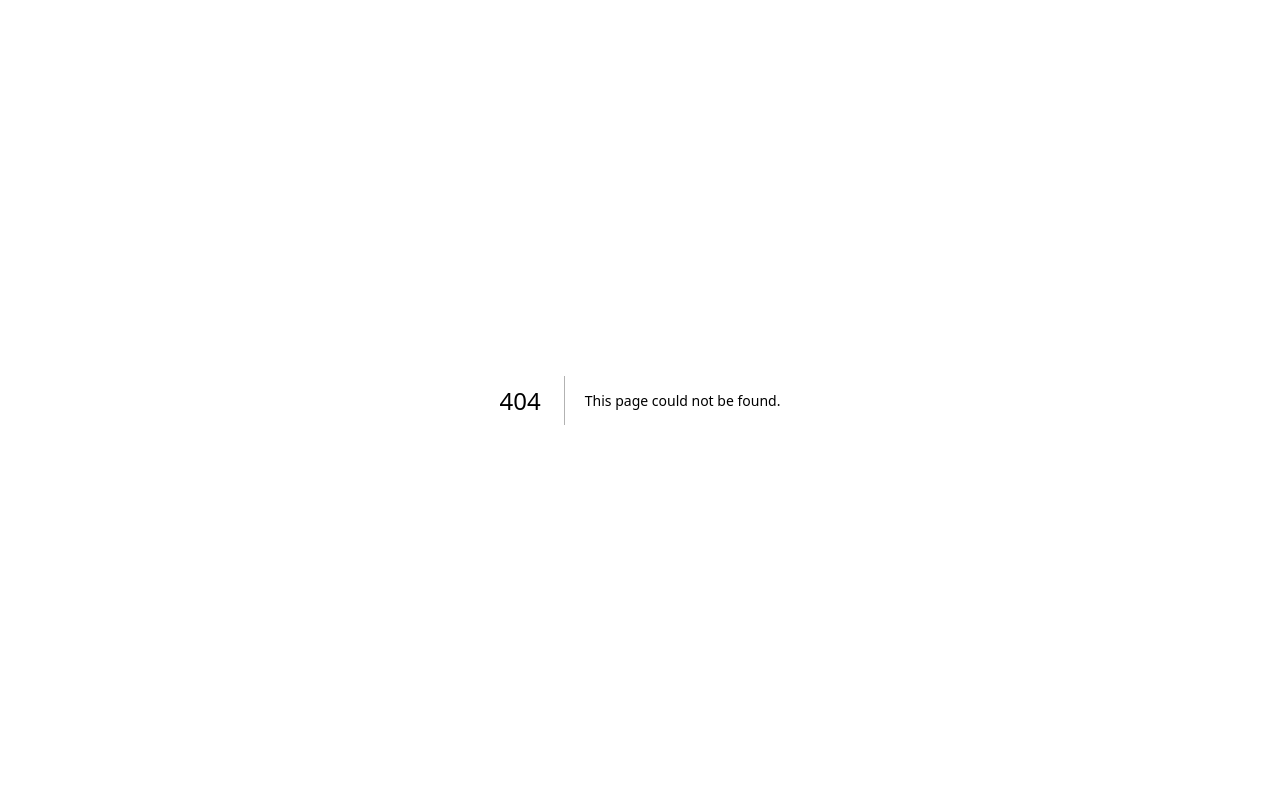
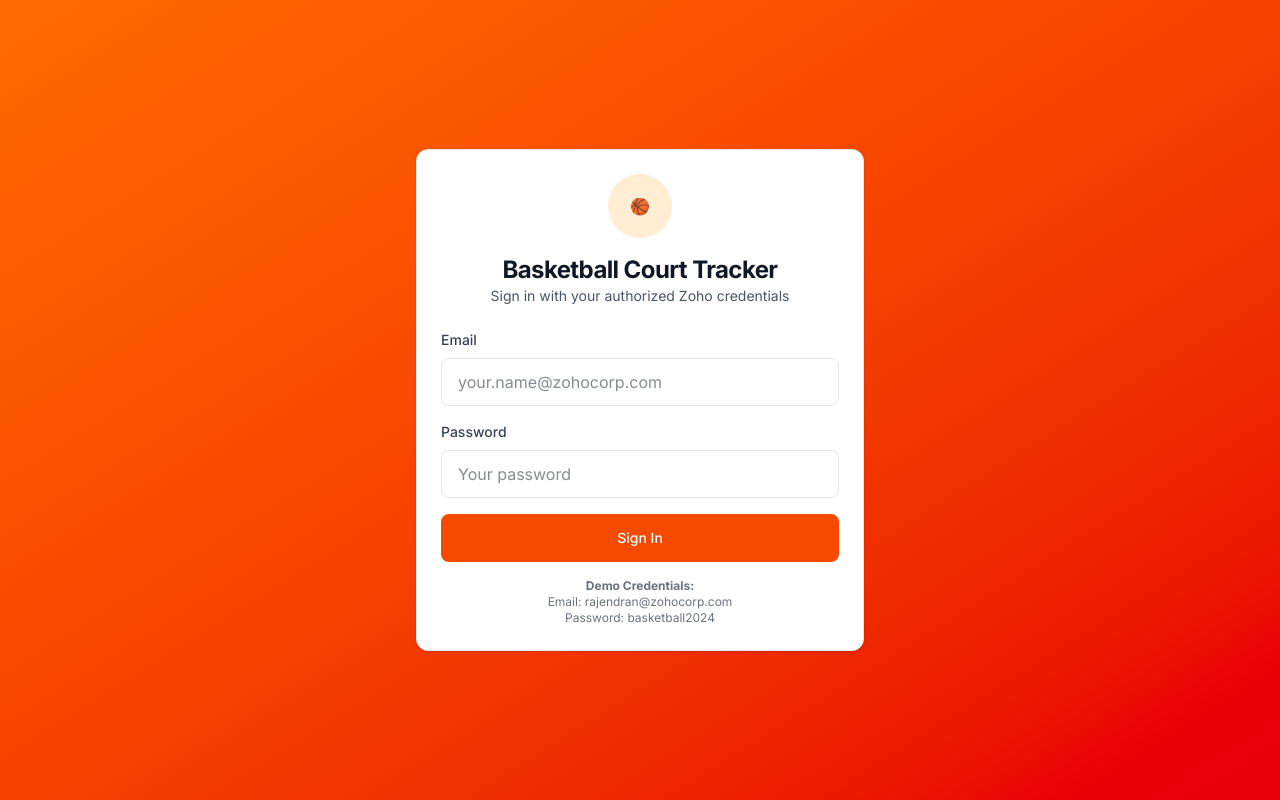
Before and after one commit to zohoschools2022/basketball-tracker, a Next.js app: page /auth/admin-login in a window 1280 px wide. Before the commit this address had no page. Built offline with nearby package versions, Linux system fonts and the light colour scheme.

Commit message:
Add pragmatic admin-managed authentication as OAuth alternative

```diff
--- /dev/null
+++ b/src/app/auth/admin-login/page.tsx
@@ -0,0 +1,131 @@
+'use client'
+
+import { useState } from 'react'
+import { useRouter } from 'next/navigation'
+import { Card, CardContent, CardDescription, CardHeader, CardTitle } from '@/components/ui/card'
+import { Button } from '@/components/ui/button'
+
+const AUTHORIZED_USERS = [
+  { email: 'rajendran@zohocorp.com', name: 'Rajendran D', password: 'basketball2024' },
+  { email: 'admin@zohocorp.com', name: 'Admin User', password: 'admin2024' },
+  // Add more authorized users here
+]
+
+export default function AdminLogin() {
+  const [email, setEmail] = useState('')
+  const [password, setPassword] = useState('')
+  const [loading, setLoading] = useState(false)
+  const [error, setError] = useState('')
+  const router = useRouter()
+
+  const handleLogin = async (e: React.FormEvent) => {
+    e.preventDefault()
+    setError('')
+    setLoading(true)
+
+    try {
+      // Check against authorized users
+      const user = AUTHORIZED_USERS.find(u =>
+        u.email.toLowerCase() === email.toLowerCase() &&
+        u.password === password
+      )
+
+      if (user) {
+        // Create session
+        const sessionData = {
+          user: {
+            id: `user_${Date.now()}`,
+            email: user.email,
+            name: user.name,
+            isAdmin: user.email.includes('admin')
+          },
+          sessionToken: `session_${Date.now()}_${Math.random().toString(36)}`
+        }
+
+        localStorage.setItem('basketball_session', JSON.stringify(sessionData))
+        router.push('/dashboard')
+      } else {
+        setError('Invalid credentials or unauthorized user')
+      }
+    } catch (err) {
+      setError('Login failed. Please try again.')
+    } finally {
+      setLoading(false)
+    }
+  }
+
+  return (
+    <div className="min-h-screen bg-gradient-to-br from-orange-500 to-red-600 flex items-center justify-center p-4">
+      <Card className="w-full max-w-md">
+        <CardHeader className="text-center space-y-4">
+          <div className="w-16 h-16 bg-orange-100 rounded-full flex items-center justify-center mx-auto">
+            🏀
+          </div>
+          <div>
+            <CardTitle className="text-2xl font-bold">Basketball Court Tracker</CardTitle>
+            <CardDescription className="text-gray-600">
+              Sign in with your authorized Zoho credentials
+            </CardDescription>
+          </div>
+        </CardHeader>
+
+        <CardContent>
+          <form onSubmit={handleLogin} className="space-y-4">
+            <div>
+              <label htmlFor="email" className="block text-sm font-medium text-gray-700 mb-2">
+                Email
+              </label>
+              <input
+                id="email"
+                type="email"
+                value={email}
+                onChange={(e) => setEmail(e.target.value)}
+                placeholder="your.name@zohocorp.com"
+                className="w-full h-12 px-4 border border-gray-200 rounded-lg focus:ring-2 focus:ring-orange-500 focus:border-transparent"
+                required
+              />
+            </div>
+
+            <div>
+              <label htmlFor="password" className="block text-sm font-medium text-gray-700 mb-2">
+                Password
+              </label>
+              <input
+                id="password"
+                type="password"
+                value={password}
+                onChange={(e) => setPassword(e.target.value)}
+                placeholder="Your password"
+                className="w-full h-12 px-4 border border-gray-200 rounded-lg focus:ring-2 focus:ring-orange-500 focus:border-transparent"
+                required
+              />
+            </div>
+
+            {error && (
+              <div className="text-red-600 text-sm bg-red-50 p-3 rounded-lg">
+                {error}
+              </div>
+            )}
+
+            <Button type="submit" className="w-full" disabled={loading}>
+              {loading ? (
+                <div className="flex items-center space-x-2">
+                  <div className="w-4 h-4 border-2 border-white border-t-transparent rounded-full animate-spin" />
+                  <span>Signing in...</span>
+                </div>
+              ) : (
+                'Sign In'
+              )}
+            </Button>
+          </form>
+
+          <div className="text-center text-xs text-gray-500 mt-4">
+            <strong>Demo Credentials:</strong><br/>
+            Email: rajendran@zohocorp.com<br/>
+            Password: basketball2024
+          </div>
+        </CardContent>
+      </Card>
+    </div>
+  )
+}
--- a/src/app/page.tsx
+++ b/src/app/page.tsx
@@ -14,7 +14,7 @@
     if (session) {
       router.push('/dashboard')
     } else {
-      router.push('/auth/signin')
+      router.push('/auth/admin-login')
     }
   }, [session, status, router])
 
```
